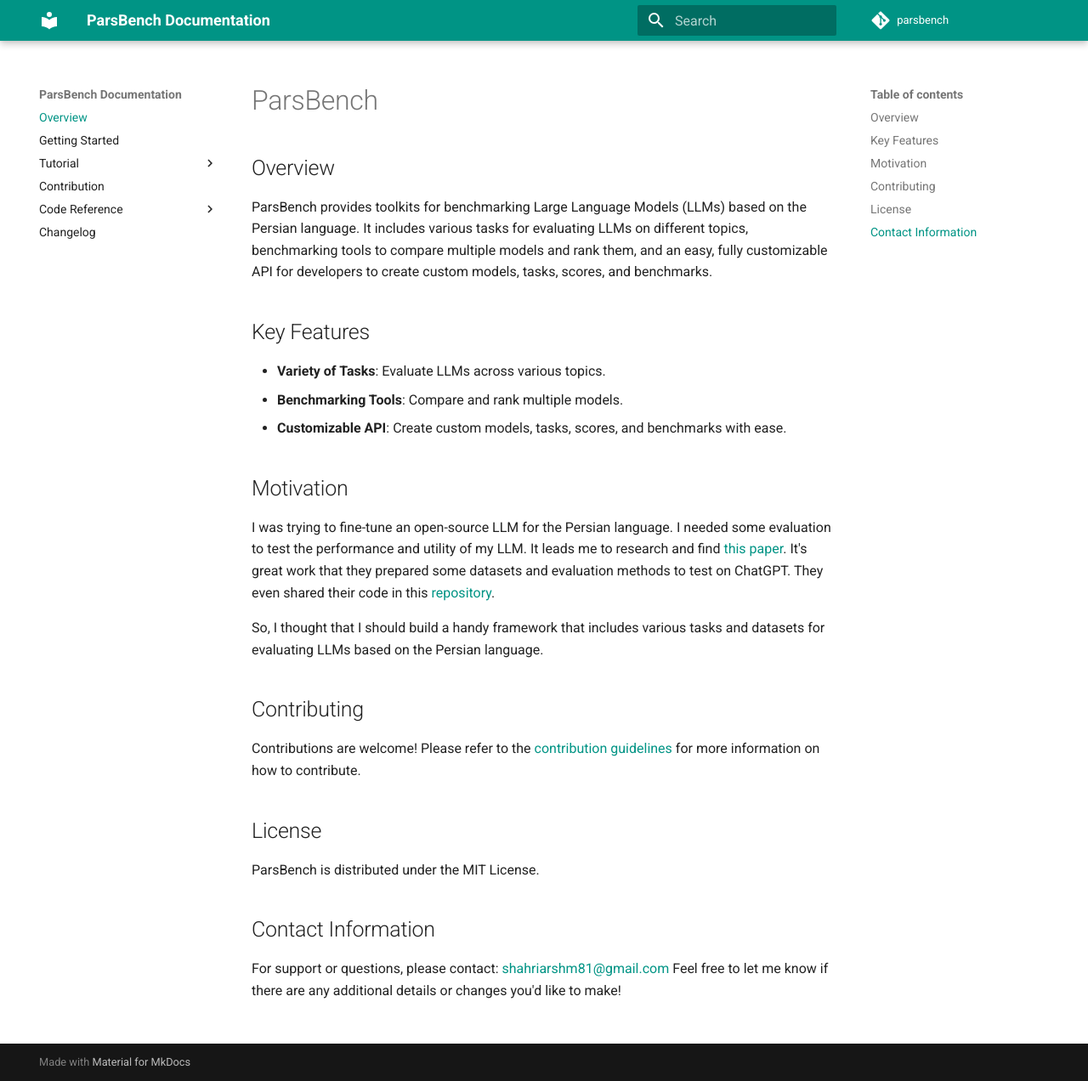
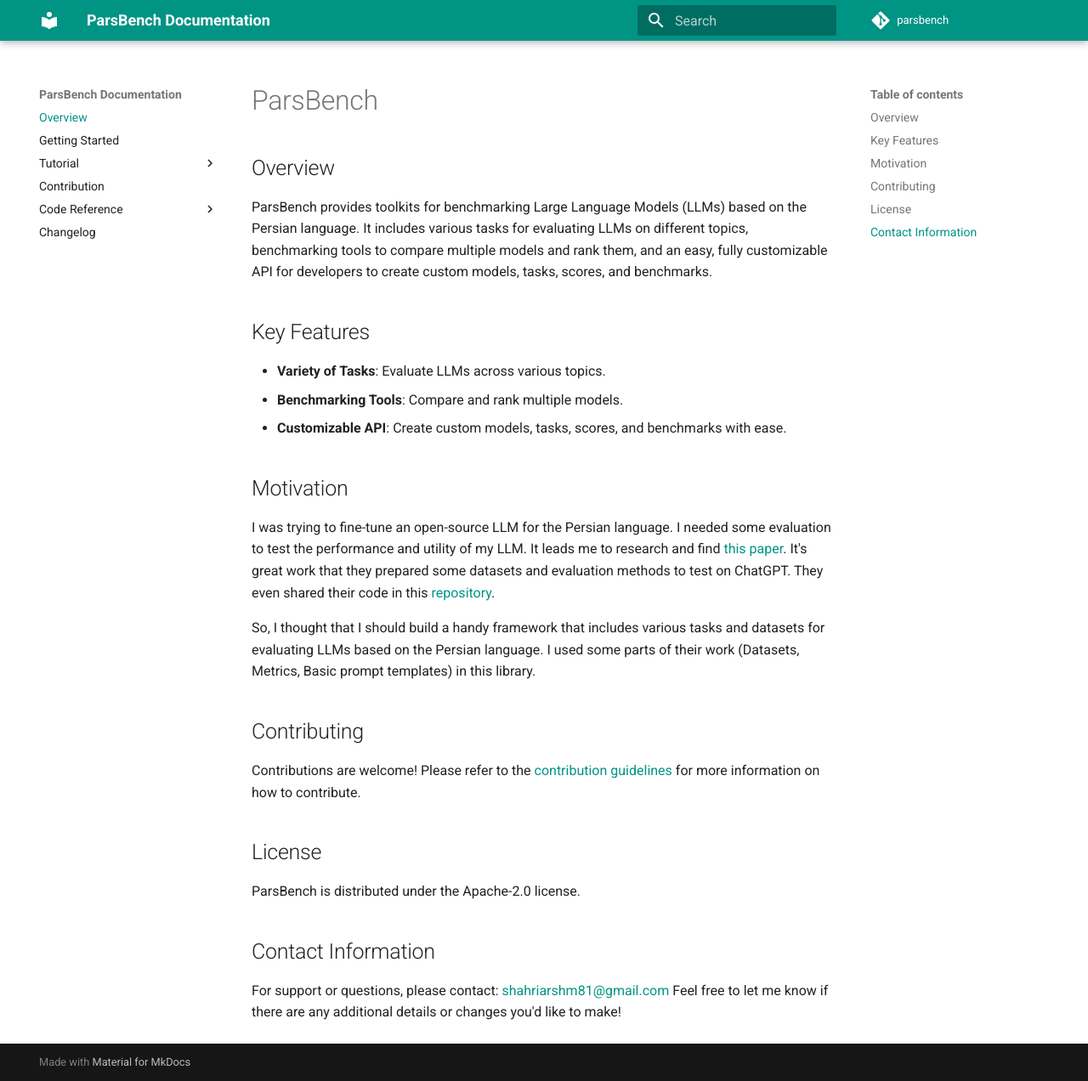
Before and after one commit to ParsBench/ParsBench, an MkDocs documentation site: the page built from docs/index.md, in a window 1280 px wide and 1272 px high. Shown: the whole window at 85% size. Built offline with MkDocs 1.6.1 and Material for MkDocs 9.7.7, drawn with Linux system fonts in a browser that asks for light colours; comment, search, counter and statistics services are not loaded.

Commit message:
update license in docs

```diff
--- a/docs/index.md
+++ b/docs/index.md
@@ -14,7 +14,7 @@
 
 I was trying to fine-tune an open-source LLM for the Persian language. I needed some evaluation to test the performance and utility of my LLM. It leads me to research and find [this paper](https://arxiv.org/abs/2404.02403). It's great work that they prepared some datasets and evaluation methods to test on ChatGPT. They even shared their code in this [repository](https://github.com/Ipouyall/Benchmarking_ChatGPT_for_Persian).
 
-So, I thought that I should build a handy framework that includes various tasks and datasets for evaluating LLMs based on the Persian language.
+So, I thought that I should build a handy framework that includes various tasks and datasets for evaluating LLMs based on the Persian language. I used some parts of their work (Datasets, Metrics, Basic prompt templates) in this library.
 
 ## Contributing
 
@@ -22,7 +22,7 @@
 
 ## License
 
-ParsBench is distributed under the MIT License.
+ParsBench is distributed under the Apache-2.0 license.
 
 ## Contact Information
 
--- a/pyproject.toml
+++ b/pyproject.toml
@@ -4,6 +4,7 @@
 description = "ParsBench provides toolkits for benchmarking LLMs based on the Persian language tasks."
 authors = ["Shahriar Shariati <shahriarshm81@gmail.com>"]
 readme = "README.md"
+license = [{file = "LICENSE"}]
 packages = [{include = "parsbench"}]
 
 [tool.poetry.dependencies]
```
Also changed, not shown: README.md (+5 -4 lines), docs/getting-started.md (+1 -0 lines), docs/tutorial/tasks.md (+1 -1 lines).
